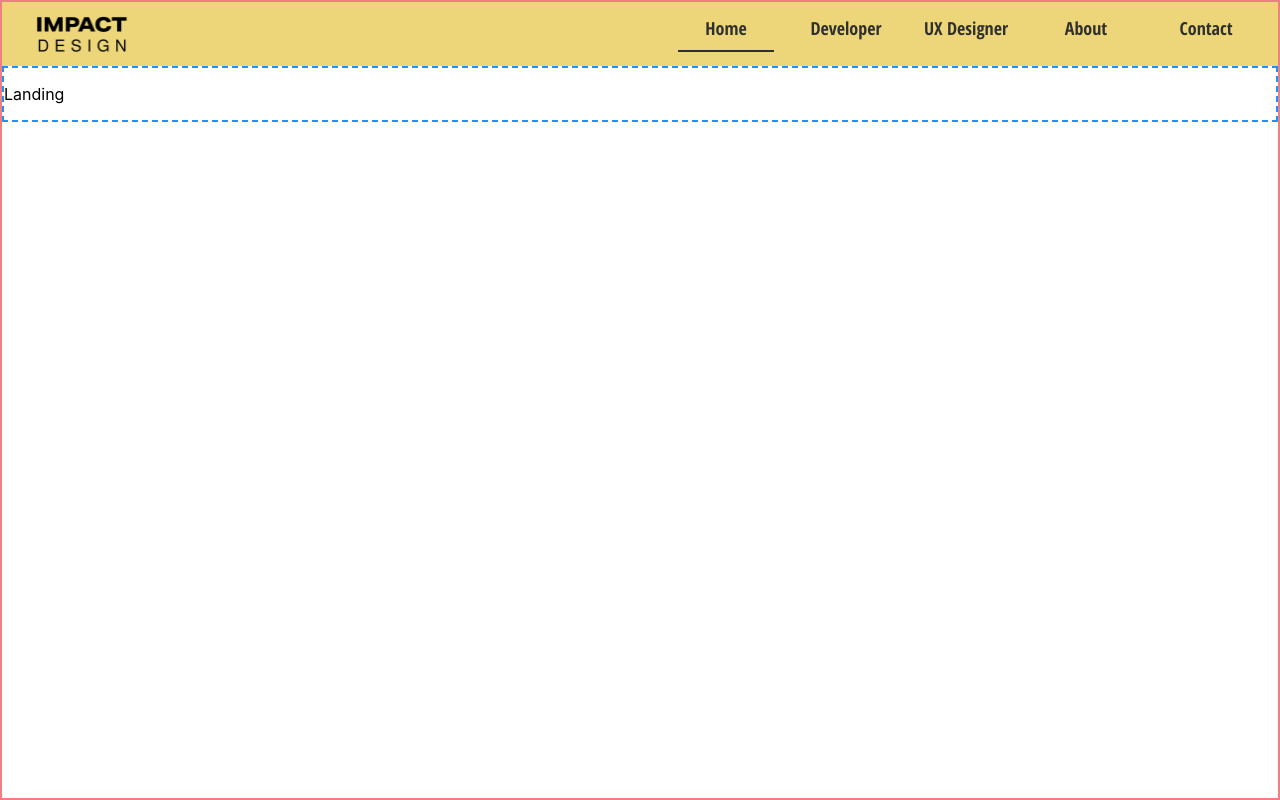
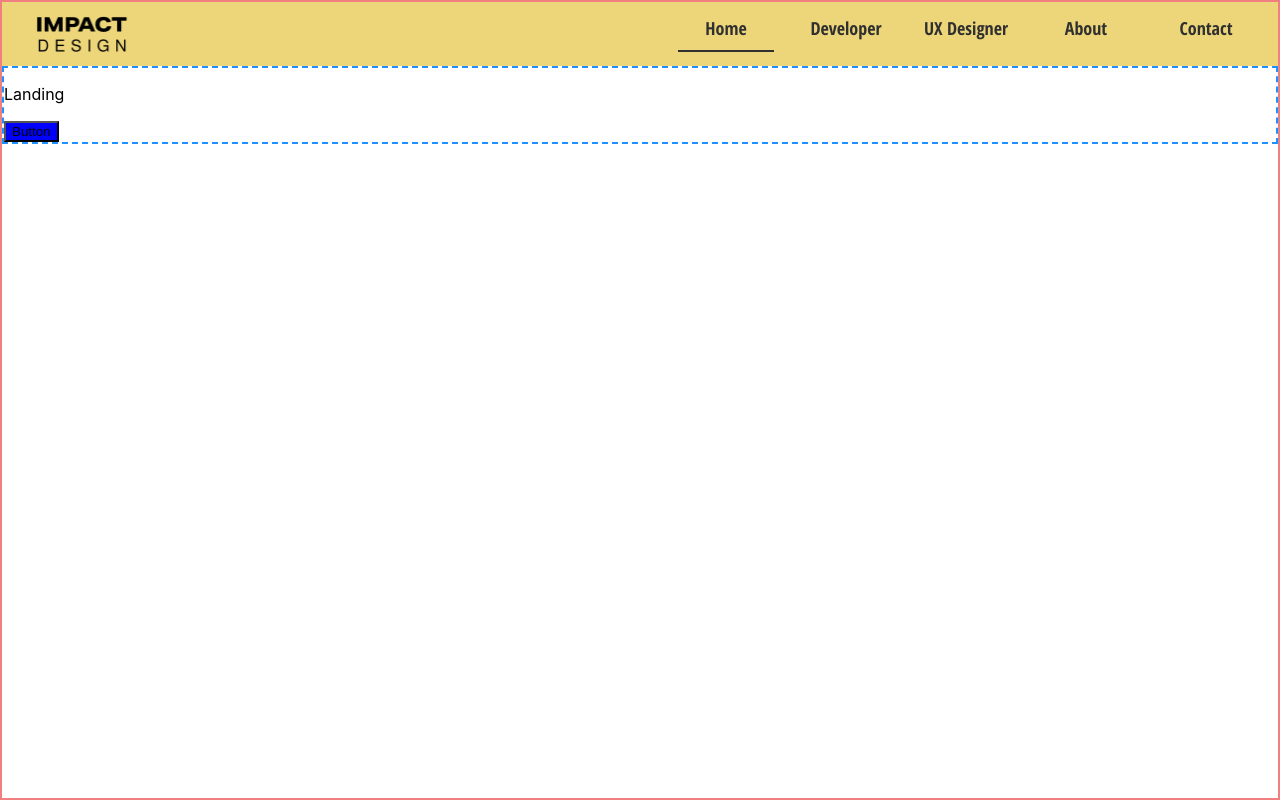
Before and after one commit to recondesigns/self-portfolio, a React (Create React App) app: page / in a window 1280 px wide. Built offline with nearby package versions, Linux system fonts and the light colour scheme.

Commit message:
Added Button Component

```diff
--- /dev/null
+++ b/src/components/Button/Button.js
@@ -0,0 +1,10 @@
+import React from 'react'
+import styled from 'styled-components'
+
+const StyledButton = styled.button`
+    background: blue;
+`
+
+export default function Button() {
+    return <StyledButton>{'Button'}</StyledButton>
+}
--- /dev/null
+++ b/src/components/Button/index.js
@@ -0,0 +1 @@
+export { default as Button } from './Button'
--- a/src/pages/Landing.js
+++ b/src/pages/Landing.js
@@ -1,5 +1,6 @@
 import React from 'react'
 import styled from 'styled-components'
+import { Button } from '../components/Button'
 
 const LandingContainer = styled.div`
     border: 2px dashed dodgerblue;
@@ -9,6 +10,7 @@ export default function Landing() {
     return (
         <LandingContainer>
             <p>Landing</p>
+            <Button />
         </LandingContainer>
     )
 }
```
Also changed, not shown: src/components/Button/utils.js (added), 1 other file (tests, documents, lock files or other folders).
